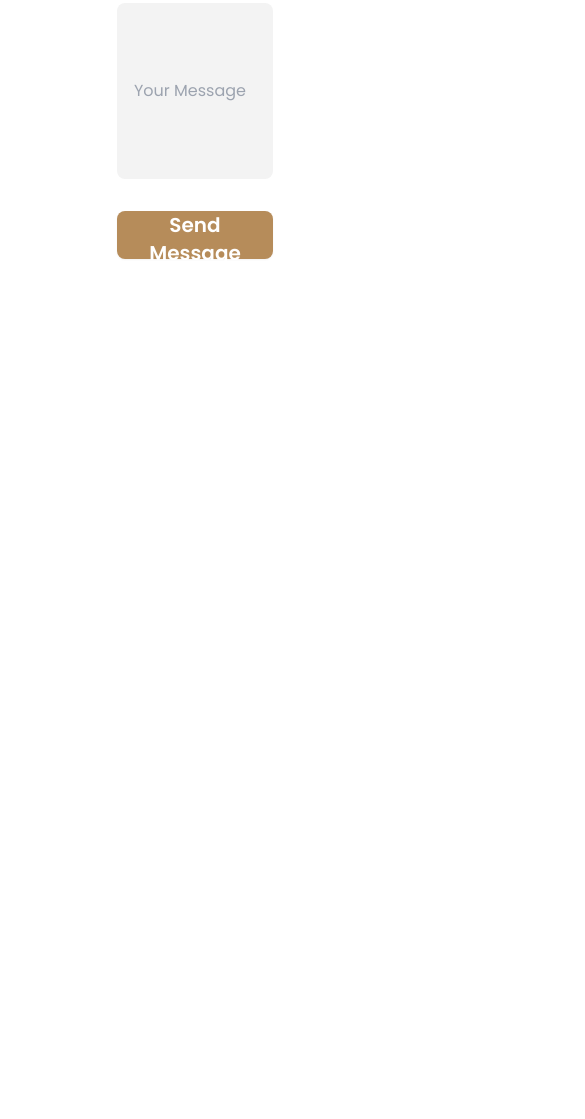
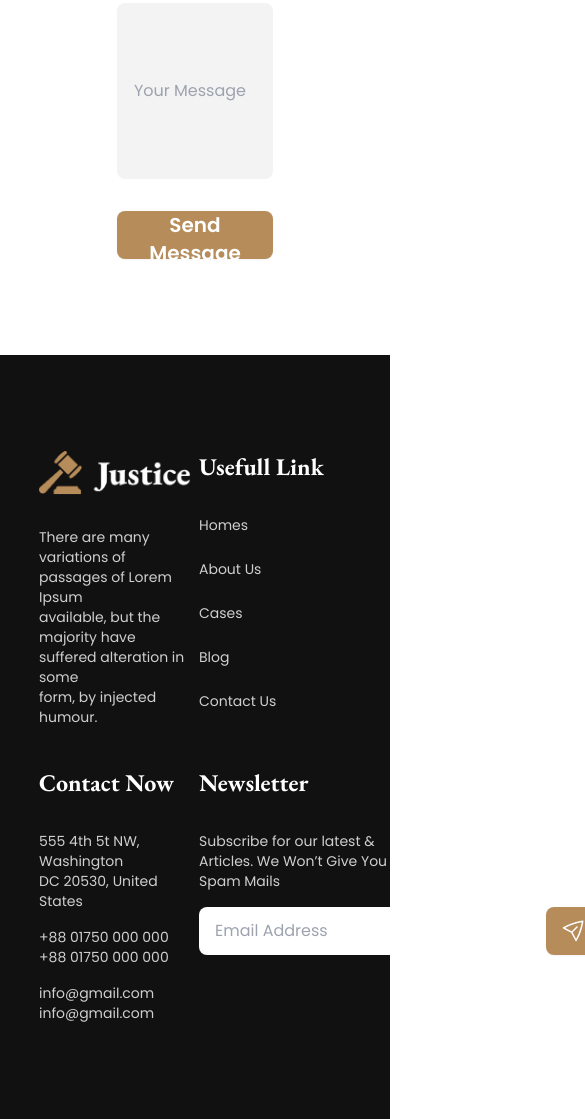
Before and after one commit to UdoyM-1803/Legal-Solution-Resources, a plain HTML site: page index.html in a window 390 px wide. Shown: the part 7442-8561 px from the top of the page, 585 px wide, since content can reach past the window. Before the commit the page ends 7709 px from the top, so only its background shows below. Drawn offline with nearby package versions, Linux system fonts and the light colour scheme.

Commit message:
Footer section added and make it responsive

```diff
--- a/index.html
+++ b/index.html
@@ -30,8 +30,10 @@
                     colors: {
                         clifford: '#da373d',
                         'button-bg': '#B68C5A',
+                        'dark-01': '#111111',
                         'dark-02': '#414040',
                         'dark-03': '#707070',
+                        'dark-05': '#CFCFCF',
                         'dark-06': '#E7E7E7',
                         'dark-07': '#F3F3F3'
                     }
@@ -92,6 +94,8 @@
             </div>
         </div>
     </header>
+
+
     <!-- Main Styles.............................. -->
     <main class="w-4/5 mx-auto">
         <!-- Practice Section.......................... -->
@@ -283,7 +287,7 @@
         </section>
 
         <!-- Contact Section........................ -->
-        <section>
+        <section class="my-24">
             <div class="w-8/12 mx-auto text-center">
                 <h2 class="eb-garamond-fonts text-dark-02 text-4xl font-bold">Contact With Us</h2>
                 <p class="text-dark-03 mt-3 mb-10">There are many variations of passages of Lorem Ipsum available, but
@@ -354,8 +358,73 @@
             </div>
         </section>
     </main>
-    <footer>
 
+    <!-- Footer Section.......................... -->
+    <!-- <footer class="bg-dark-01">
+        <div class="w-4/5 mx-auto py-24">
+            <div>
+                <img src="images/logo.png" alt="">
+                <p class="mt-8 text-dark-05">There are many variations of passages of Lorem Ipsum available, but the majority have suffered alteration in some form, by injected humour.</p>
+            </div>
+            <div>
+                <h2 class="eb-garamond-fonts text-white text-2xl font-bold">Usefull Link</h2>
+                <nav>
+                    <ul class="mt-8 text-dark-05">
+                        <li><a href="#">Homes</a></li>
+                        <li><a href="#">About Us</a></li>
+                        <li><a href="#">Cases</a></li>
+                        <li><a href="#">Blog</a></li>
+                        <li><a href="#">Contact Us</a></li>
+                    </ul>
+                </nav>
+            </div>
+            <div>
+                <h2 class="eb-garamond-fonts text-white text-2xl font-bold">Contact Now</h2>
+                <p class="mt-8 text-dark-05">555 4th 5t NW, Washington <br>DC 20530, United States</p>
+                <p class="mt-4 text-dark-05">+88 01750 000 000 <br>+88 01750 000 000</p>
+                <p class="mt-4 text-dark-05">info@gmail.com <br>info@gmail.com</p>
+            </div>
+            <div>
+                <h2 class="eb-garamond-fonts text-white text-2xl font-bold">Subscribe</h2>
+                <p class="mt-8 text-dark-05">Subscribe for our latest & Articles. We Won’t Give You Spam Mails</p>
+            </div>
+        </div>
+    </footer> -->
+    <footer class="footer bg-dark-01">
+        <div class="w-4/5 mx-auto py-24 grid grid-cols-2 gap-y-10 md:flex md:justify-between">
+            <div>
+                <img src="images/logo.png" alt="">
+                <p class="mt-8 text-dark-05">There are many variations of <br>passages of Lorem Ipsum <br> available, but the majority have <br> suffered alteration in some <br> form, by injected humour.</p>
+            </div>
+            <div>
+                <h2 class="eb-garamond-fonts text-white text-2xl font-bold">Usefull Link</h2>
+                <nav>
+                    <ul class="mt-8 text-dark-05 flex flex-col gap-6">
+                        <li><a href="#">Homes</a></li>
+                        <li><a href="#">About Us</a></li>
+                        <li><a href="#">Cases</a></li>
+                        <li><a href="#">Blog</a></li>
+                        <li><a href="#">Contact Us</a></li>
+                    </ul>
+                </nav>
+            </div>
+            <div>
+                <h2 class="eb-garamond-fonts text-white text-2xl font-bold">Contact Now</h2>
+                <p class="mt-8 text-dark-05">555 4th 5t NW, Washington <br>DC 20530, United States</p>
+                <p class="mt-4 text-dark-05">+88 01750 000 000 <br>+88 01750 000 000</p>
+                <p class="mt-4 text-dark-05">info@gmail.com <br>info@gmail.com</p>
+            </div>
+            <form>
+                <h6 class="eb-garamond-fonts text-white text-2xl font-bold">Newsletter</h6>
+                <p class="mt-8 text-dark-05">Subscribe for our latest & <br>Articles. We Won’t Give You <br>Spam Mails</p>
+                <fieldset class="form-control w-80 mt-4">
+                    <div class="join">
+                        <input type="text" placeholder="Email Address" class="input input-bordered join-item border-none" />
+                        <button class="btn bg-button-bg border-none"><img src="images/Vector.png" alt=""></button>
+                    </div>
+                </fieldset>
+            </form>
+        </div>
     </footer>
 </body>
 
```
Also changed, not shown: images/Vector.png (added).
